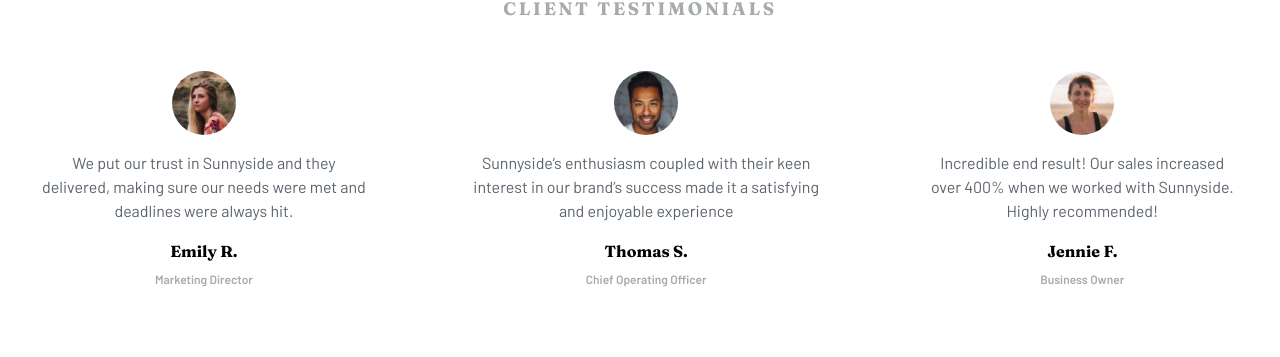
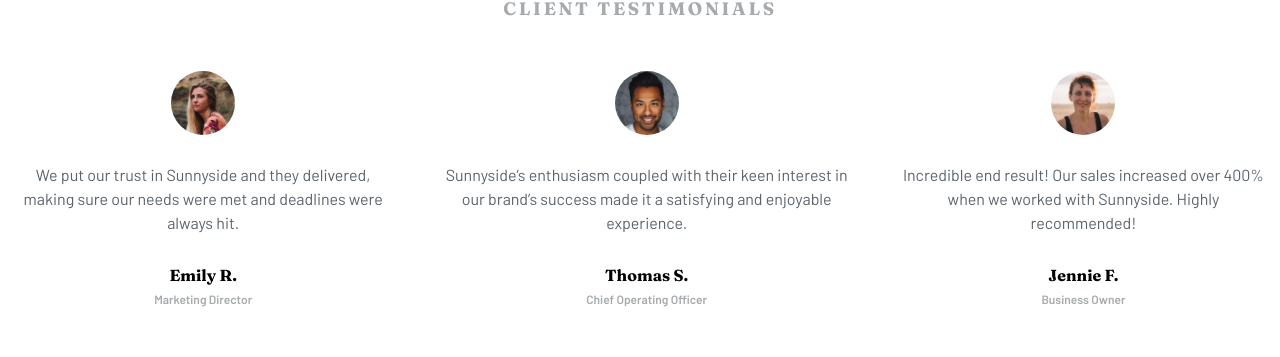
Before and after one commit to remtaine/fem-sunnyside-agency-landing-page, a React (Create React App) app: page / in a window 1280 px wide. Shown: the part 2356-2713 px from the top of the page. Built offline with nearby package versions, Linux system fonts and the light colour scheme.

Commit message:
Add testimonial components

```diff
--- a/src/components/TestimonialItem.js
+++ b/src/components/TestimonialItem.js
@@ -7,9 +7,9 @@ import TestimonialThomas from "../images/image-thomas.jpg";
 
 function TestimonialItem(props) {
   return (
-    <article className="mx-10 flex flex-col items-center justify-center gap-2 md:mx-2">
+    <article className="mx-2 flex h-full flex-col items-center justify-center gap-1 sm:mx-8 md:mx-0">
       <img src={props.imagePath} alt="" className="w-16 rounded-full" />
-      <p className="my-2 mx-4 text-center text-sm font-normal text-fem-700 md:text-base">
+      <p className="my-6 mx-0 text-center text-sm font-normal text-fem-700 md:text-base">
         {props.children}
       </p>
       <h3 className="font-fraunces font-bold">{props.name}</h3>
--- a/src/components/Testimonials.js
+++ b/src/components/Testimonials.js
@@ -10,7 +10,7 @@ function Testimonials() {
       <h2 className="text-center font-fraunces text-lg uppercase tracking-[0.15em] text-fem-900">
         Client Testimonials
       </h2>
-      <div className="my-12 flex flex-col items-center justify-center gap-12 md:flex-row">
+      <div className="my-12 flex flex-col items-start justify-center gap-12 md:flex-row">
         <TestimonialItem
           imagePath={TestimonialEmily}
           name="Emily R."
@@ -25,7 +25,7 @@ function Testimonials() {
           title="Chief Operating Officer"
         >
           Sunnyside’s enthusiasm coupled with their keen interest in our brand’s
-          success made it a satisfying and enjoyable experience
+          success made it a satisfying and enjoyable experience.
         </TestimonialItem>
         <TestimonialItem
           imagePath={TestimonialJennie}
```
